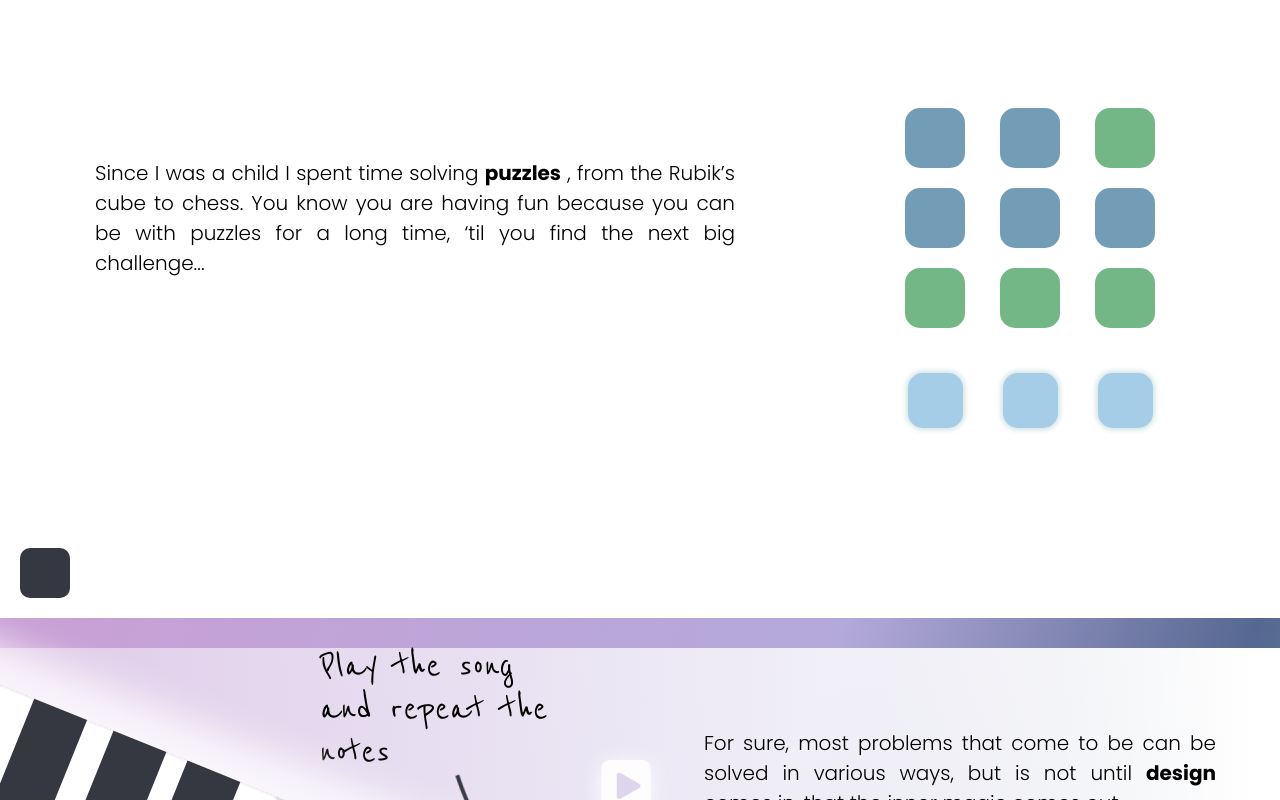
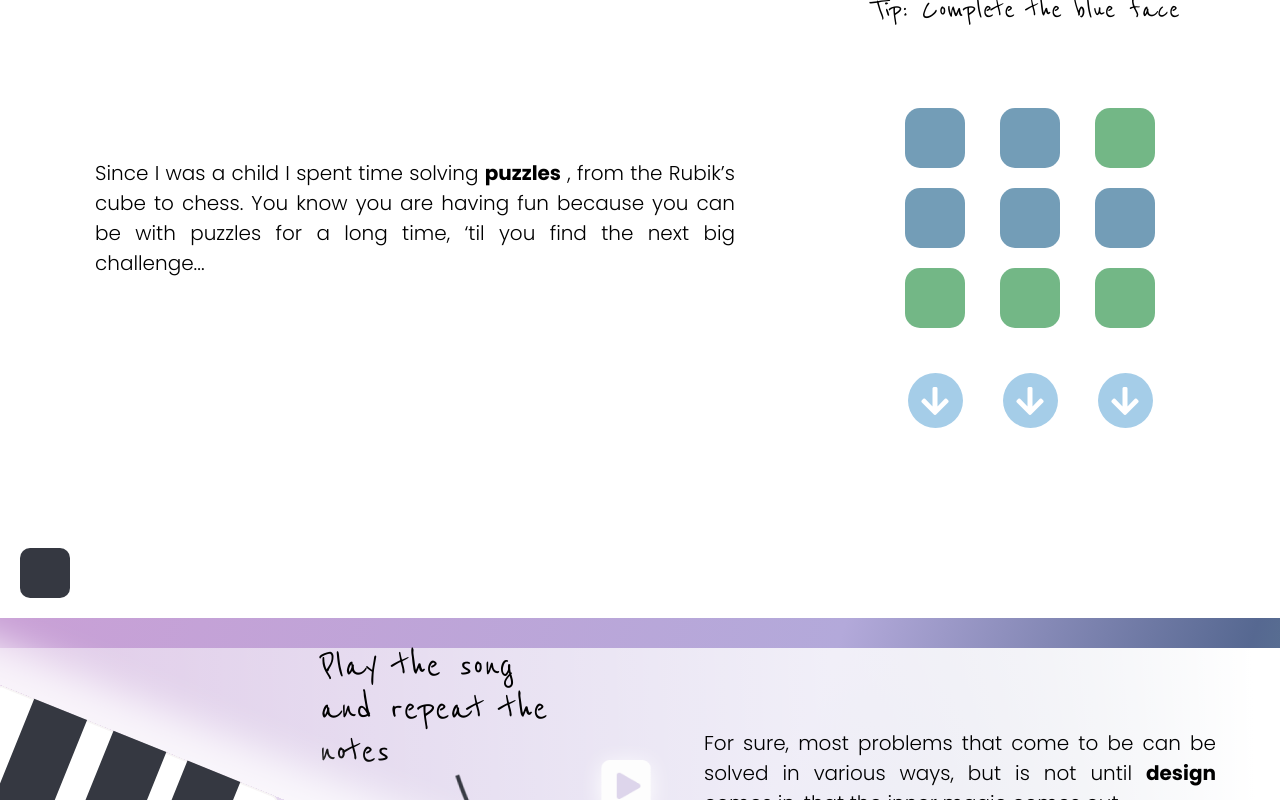
Before and after one commit to DannyCarvajal/portfolio-2022, a React (Create React App) app: page / in a window 1280 px wide. Both pictures are taken after a click on the button 935 px from the left and 1382 px from the top of the page. Shown: the part 982-1782 px from the top of the page. Built offline with nearby package versions, Linux system fonts and the light colour scheme.

Commit message:
Indication and animations to solve logic puzzle

```diff
--- a/public/index.html
+++ b/public/index.html
@@ -18,6 +18,12 @@
   <link
     href="https://fonts.googleapis.com/css2?family=Poppins:ital,wght@0,100;0,300;0,400;0,600;0,700;0,900;1,700&family=Reenie+Beanie&display=swap"
     rel="stylesheet">
+
+  <!-- Font awesome -->
+  <link rel="stylesheet" href="https://use.fontawesome.com/releases/v5.15.4/css/all.css"
+    integrity="sha384-DyZ88mC6Up2uqS4h/KRgHuoeGwBcD4Ng9SiP4dIRy0EXTlnuz47vAwmeGwVChigm" crossorigin="anonymous">
+
+
   <link rel="manifest" href="%PUBLIC_URL%/manifest.json" />
   <!--
       Notice the use of %PUBLIC_URL% in the tags above.
--- a/src/components/global/alertIndication.scss
+++ b/src/components/global/alertIndication.scss
@@ -4,8 +4,8 @@
     margin-right: auto;
     left: 0;
     right: 0;
-    width: 370px;
-    height: 370px;
+    width: 250px;
+    height: 250px;
     border-radius: 30px;
     z-index: 1;
     display: flex;
@@ -16,14 +16,14 @@
 
     &__letterFound {
         font-family: 'Reenie Beanie', cursive;
-        font-size: 17rem;
+        font-size: 12rem;
         margin-bottom: 20px;
         color: white;
     }
 
     &__message {
         position: absolute;
-        font-size: 1.5rem;
+        font-size: 1.2rem;
         bottom: 25px;
         font-weight: 300;
         color: white;
@@ -45,3 +45,23 @@
         }
     }
 }
+
+
+@media (min-width:700px) {
+    /* tablet, landscape iPad */
+
+    .alertIndication {
+
+        width: 370px;
+        height: 370px;
+
+        &__letterFound {
+            font-size: 17rem;
+        }
+
+        &__message {
+            font-size: 1.5rem;
+        }
+    }
+
+}
--- a/src/components/global/clickIndication.scss
+++ b/src/components/global/clickIndication.scss
@@ -10,10 +10,11 @@
     color: white;
 
     &__hand {
-        width: 35px;
-
+        width: 30px;
         position: absolute;
         top: -40px;
         right: -40px;
+
+
     }
 }
--- a/src/components/rubiks/rubik.jsx
+++ b/src/components/rubiks/rubik.jsx
@@ -4,6 +4,7 @@ import "./rubik.scss";
 const Rubik = ({colorArray, index, isRubikSolved, setIsRubikSolved, solution, rubikItemClass}) => {
 	const [colors, setColors] = useState(colorArray);
 	const [currentPosition, setCurrentPosition] = useState(0);
+	const [activeArrow, setActiveArrow] = useState(false);
 	const colorHandler = position => {
 		// RESTART COUNTER
 		if (position === 8) setCurrentPosition(0);
@@ -17,6 +18,8 @@ const Rubik = ({colorArray, index, isRubikSolved, setIsRubikSolved, solution, ru
 	const hideHandIndicator = () => {
 		const handIndicator = document.querySelector(".clickIndication");
 		handIndicator.classList.add("hideAnimation");
+		const tip = document.querySelector(".logicSection__tip");
+		tip.classList.add("showAnimation");
 	};
 
 	useEffect(() => {
@@ -29,19 +32,29 @@ const Rubik = ({colorArray, index, isRubikSolved, setIsRubikSolved, solution, ru
 		setIsRubikSolved(newStatus);
 	}, [currentPosition]);
 
+	// ONCLICK ARROW ANIMATION
+	const arrowAnimation = () => {
+		setActiveArrow(prev => !prev);
+		setTimeout(() => {
+			setActiveArrow(prev => !prev);
+		}, 500);
+	};
 	return (
 		<>
 			<div className="rubiksColumn">
-				<div className={`${rubikItemClass} ${colorHandler(currentPosition + 0)}`}></div>
-				<div className={`${rubikItemClass} ${colorHandler(currentPosition + 1)}`}></div>
-				<div className={`${rubikItemClass} ${colorHandler(currentPosition + 2)}`}></div>
+				<div className={`${rubikItemClass} ${colorHandler(currentPosition + 0)} ${activeArrow ? "active" : ""}`}></div>
+				<div className={`${rubikItemClass} ${colorHandler(currentPosition + 1)} ${activeArrow ? "active" : ""}`}></div>
+				<div className={`${rubikItemClass} ${colorHandler(currentPosition + 2)} ${activeArrow ? "active" : ""}`}></div>
 				<button
 					className="rubikscta"
 					onClick={() => {
 						positionHandler();
 						hideHandIndicator();
+						arrowAnimation();
 					}}
-				></button>
+				>
+					<i className={"fas fa-arrow-down " + (activeArrow ? "active" : "")}></i>
+				</button>
 			</div>
 		</>
 	);
--- a/src/components/rubiks/rubik.scss
+++ b/src/components/rubiks/rubik.scss
@@ -21,14 +21,47 @@
     .rubikscta {
         cursor: pointer;
         position: absolute;
+        border: none;
         bottom: -100px;
         width: 55px;
-        border: none;
         height: 55px;
         opacity: 0.8;
-        border-radius: 15px;
+        border-radius: 50%;
         background-color: #8FC1E3;
-        box-shadow: 0px 0px 5px 2px rgba(23, 112, 124, 0.246);
+        border: 1px linear #8FC1E3;
+        color: white;
+        display: flex;
+        justify-content: center;
+        align-items: center;
+
+        & i {
+            font-size: 2rem;
+
+            &.active {
+                animation: moveToBottom 0.4s ease-in-out;
+            }
+
+
+
+            @keyframes moveToBottom {
+                0% {
+                    transform: translateY(0);
+                }
+
+                70% {
+                    opacity: 0.5;
+                    transform: translateY(30%);
+                }
+
+                100% {
+                    opacity: 1;
+                    transform: translateY(0);
+                }
+
+            }
+        }
+
+
 
     }
 }
@@ -48,3 +81,18 @@
         opacity: 0;
     }
 }
+
+.showAnimation {
+    animation: show 2s forwards ease-in-out;
+}
+
+@keyframes show {
+
+    0% {
+        opacity: 0;
+    }
+
+    100% {
+        opacity: 1;
+    }
+}
--- a/src/sections/logic/LogicSection.jsx
+++ b/src/sections/logic/LogicSection.jsx
@@ -30,8 +30,9 @@ const Logic = () => {
 				{columnColors.map((column, index) => (
 					<Rubik colorArray={columnColors[index]} index={index} isRubikSolved={isRubikSolved} setIsRubikSolved={setIsRubikSolved} solution={solutions[index]} rubikItemClass="colorItem" key={column.join("")} />
 				))}
-				<ClickIndication message="Press the lightblue buttons.." containerClass="logicIndicator" />
+				<ClickIndication message="Press the arrows.." containerClass="logicIndicator" />
 			</div>
+			<p className="logicSection__tip">Tip: Complete the blue face</p>
 			{/* ANIMATION OF SOLVED */}
 			{checkIfSolved() && <AlertIndication found="m" message="Letter Found" bgcolor="#353841" />}
 			<SecretWord secretLetter={checkIfSolved() ? "m" : ""} bgcolor="#353841" letterColor="white" animation={checkIfSolved() ? "animation" : ""} />
--- a/src/sections/logic/logicSection.scss
+++ b/src/sections/logic/logicSection.scss
@@ -36,6 +36,24 @@
         height: 60px;
         opacity: 0.8;
         border-radius: 15px;
+
+        &.active {
+            animation: fadeAndShow 0.4s ease-in-out;
+        }
+
+        @keyframes fadeAndShow {
+            0% {
+                opacity: 1;
+            }
+
+            70% {
+                opacity: 0.9;
+            }
+
+            100% {
+                opacity: 1;
+            }
+        }
     }
 
     .solvedAnimation {
@@ -45,9 +63,22 @@
 
     // HAND INDICATOR
     .clickIndication {
-        bottom: 90px;
-        right: 125px;
+        bottom: 80px;
+        left: 22%;
         pointer-events: none;
+
+        &__hand {
+            display: none;
+        }
+    }
+
+    // INSTRUCTION TO SOLVE
+    &__tip {
+        opacity: 0;
+        position: absolute;
+        bottom: 80px;
+        font-family: 'Reenie Beanie';
+        font-size: 1.9rem;
     }
 }
 
@@ -57,6 +88,8 @@
     /* tablet, landscape iPad */
     .logicSection {
         min-height: 90vh;
+
+
     }
 
 }
@@ -99,7 +132,22 @@
         .clickIndication {
             left: -130px;
             bottom: -110px;
+
+
+            &__hand {
+                display: block;
+            }
         }
+
+        // INSTRUCTION TO SOLVE
+        &__tip {
+            position: absolute;
+            top: 22%;
+            font-size: 2rem;
+            right: 100px;
+            height: 50px;
+        }
+
 
 
     }
```
